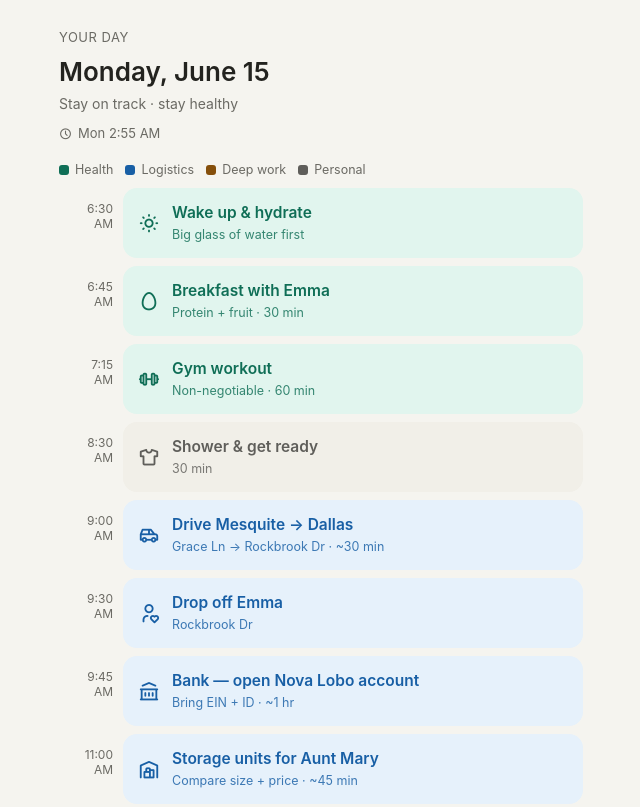
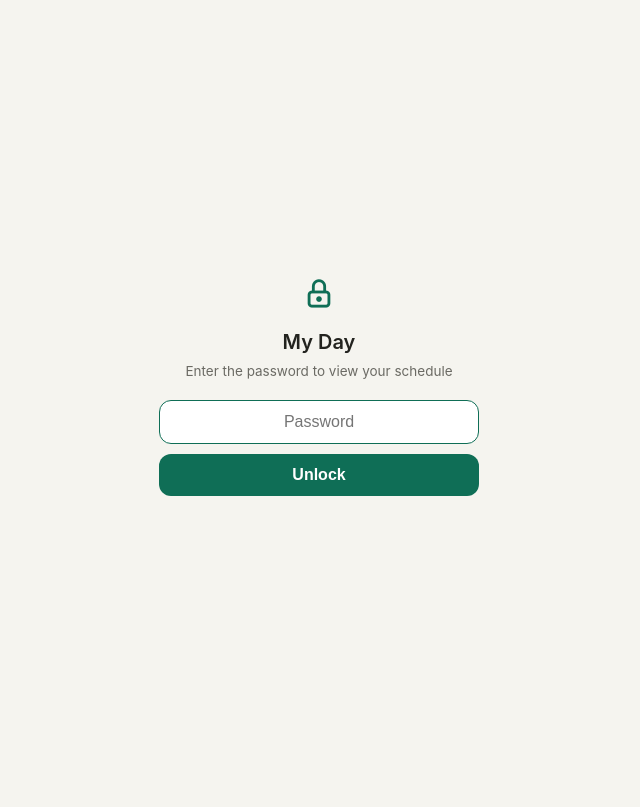
Before and after one commit to oevmcc/daily-schedule, a plain HTML site: page index.html in a window 1280 px wide. Shown: the top 807 px of the page, without its empty margins (321-961 px from the left). Drawn offline with Linux system fonts and the light colour scheme.

Commit message:
Add one-time password gate

```diff
--- a/index.html
+++ b/index.html
@@ -57,9 +57,30 @@
     margin-left:auto;padding:3px 8px;border-radius:999px;background:currentColor;flex:none}
   .nowtag b{color:var(--card)}
   footer{text-align:center;color:var(--muted);font-size:12px;margin-top:24px}
+  body.locked .wrap{display:none}
+  #gate{position:fixed;inset:0;background:var(--bg);display:none;align-items:center;justify-content:center;padding:24px;z-index:50}
+  body.locked #gate{display:flex}
+  .gatebox{width:100%;max-width:320px;text-align:center}
+  .gatebox i{font-size:34px;color:var(--health)}
+  .gatebox h2{font-size:20px;font-weight:600;margin:14px 0 4px}
+  .gatebox p{font-size:13.5px;color:var(--muted);margin:0 0 18px}
+  #pw{width:100%;font-size:16px;padding:12px 14px;border:1px solid var(--line);border-radius:12px;background:var(--card);color:var(--ink);text-align:center}
+  #pw:focus{outline:none;border-color:var(--health)}
+  #go{width:100%;margin-top:10px;font-size:16px;font-weight:600;padding:12px;border:none;border-radius:12px;background:var(--health);color:#fff;cursor:pointer}
+  #err{color:#c0392b;font-size:13px;min-height:18px;margin-top:10px}
 </style>
 </head>
-<body>
+<body class="locked">
+<div id="gate">
+  <div class="gatebox">
+    <i class="ti ti-lock"></i>
+    <h2>My Day</h2>
+    <p>Enter the password to view your schedule</p>
+    <input id="pw" type="password" inputmode="text" autocomplete="off" placeholder="Password" />
+    <button id="go">Unlock</button>
+    <div id="err"></div>
+  </div>
+</div>
 <div class="wrap">
   <header>
     <p class="eyebrow">Your day</p>
@@ -100,6 +121,32 @@
 </div>
 
 <script>
+  var PW_HASH="7f912abfefacfcb55ed0a87dd25f2c471d52d9eeb9c08983b52585472e9319b4";
+  var KEY="myday_unlocked_v1";
+  function unlock(){document.body.classList.remove("locked");if(window.refresh)window.refresh();}
+  async function sha256(s){
+    var buf=await crypto.subtle.digest("SHA-256",new TextEncoder().encode(s));
+    return Array.from(new Uint8Array(buf)).map(function(b){return b.toString(16).padStart(2,"0");}).join("");
+  }
+  async function tryUnlock(){
+    var pw=document.getElementById("pw").value;
+    var err=document.getElementById("err");
+    if(await sha256(pw)===PW_HASH){
+      try{localStorage.setItem(KEY,"1");}catch(e){}
+      unlock();
+    } else { err.textContent="Wrong password — try again."; document.getElementById("pw").value=""; }
+  }
+  (function(){
+    var remembered=false; try{remembered=localStorage.getItem(KEY)==="1";}catch(e){}
+    if(remembered){unlock();}
+    else{
+      document.getElementById("go").addEventListener("click",tryUnlock);
+      document.getElementById("pw").addEventListener("keydown",function(e){if(e.key==="Enter")tryUnlock();});
+      document.getElementById("pw").focus();
+    }
+  })();
+</script>
+<script>
   function mins(s){var p=s.split(":");return (+p[0])*60+(+p[1]);}
   function refresh(){
     var now=new Date();
```
